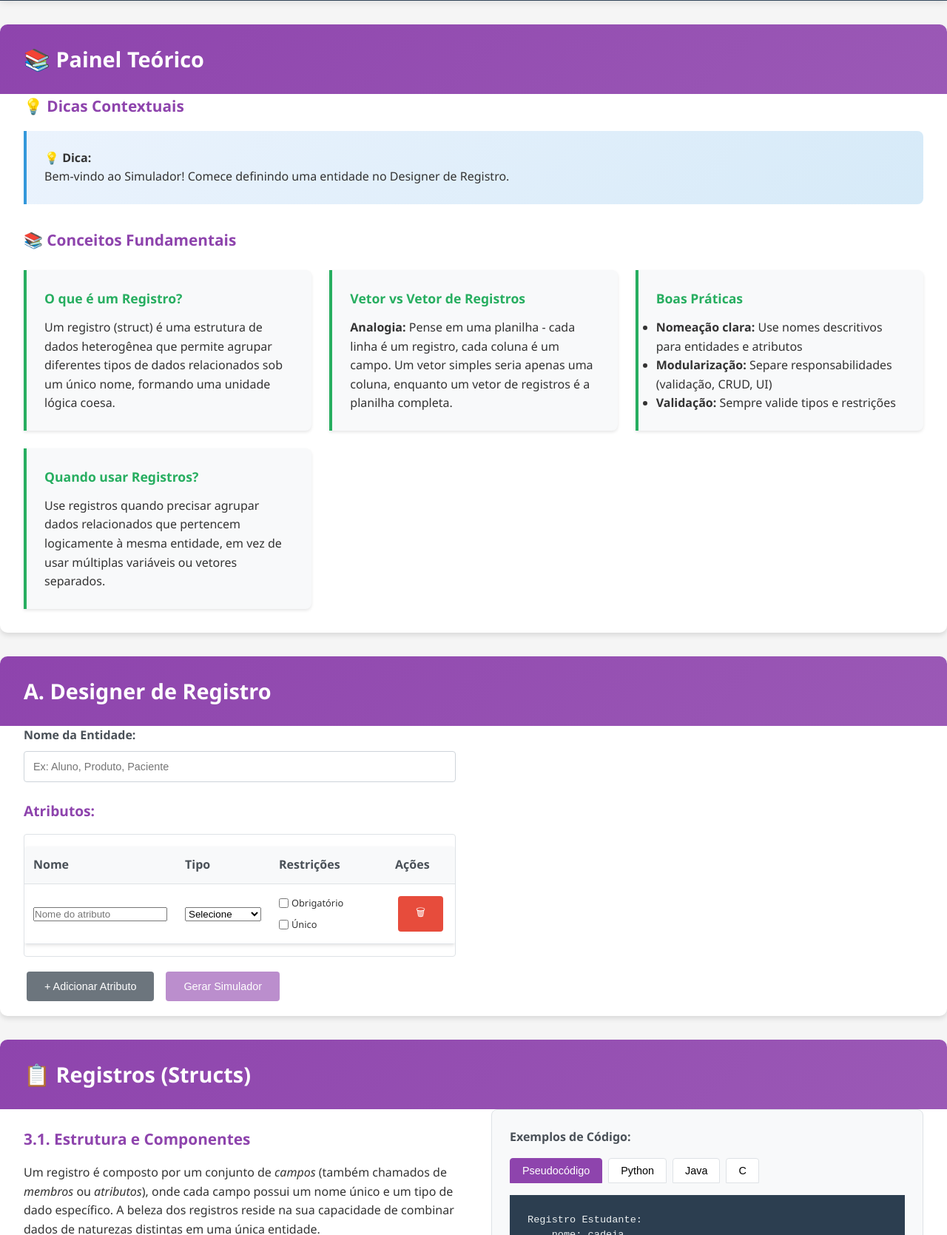
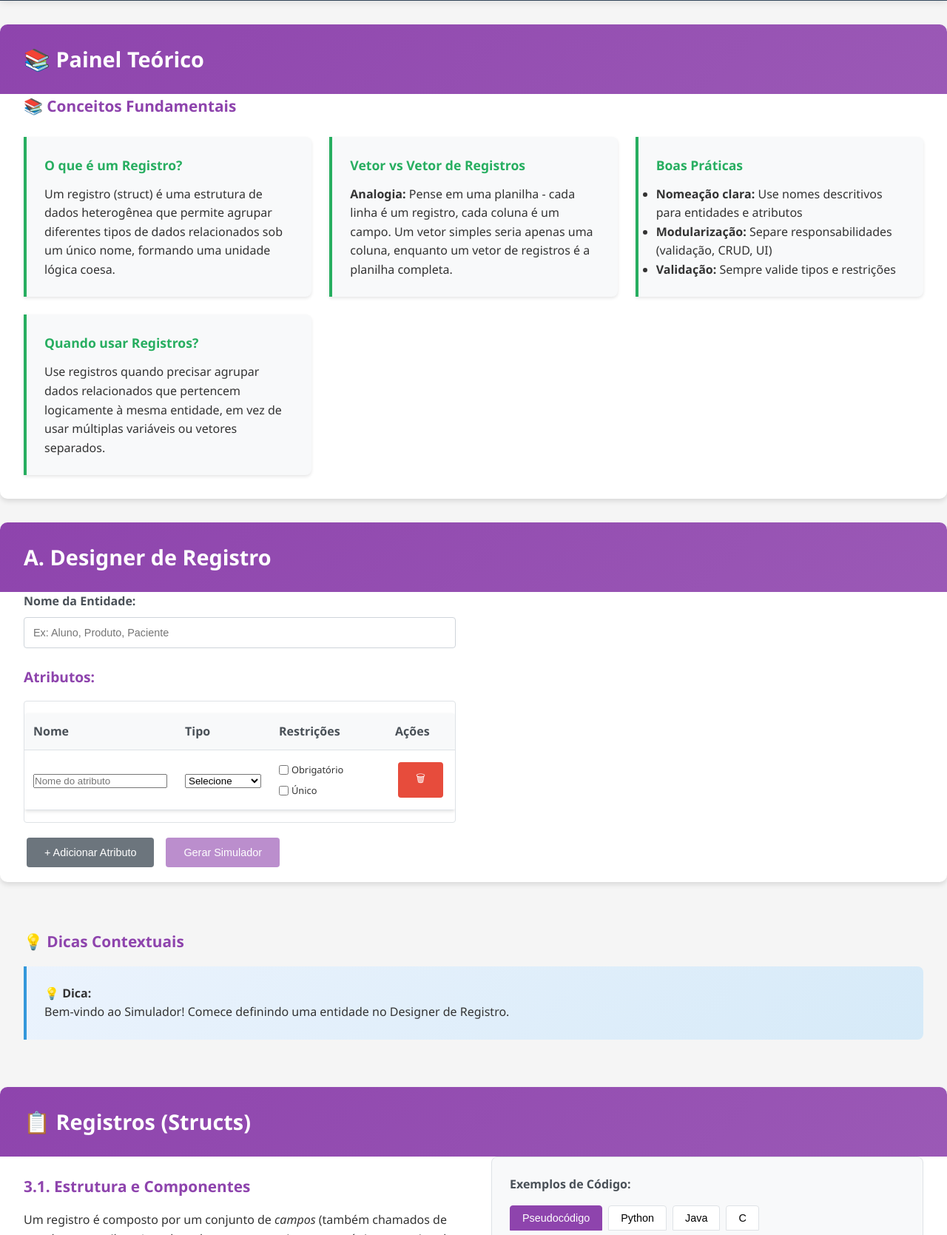
Before and after one commit to wcmendes/ed_modulo2, a plain HTML site: page index.html in a window 1280 px wide. Shown: the part 280-1949 px from the top of the page at 74% size. Drawn offline with Linux system fonts and the light colour scheme.

Commit message:
Correçao de posição das dicas
Correçao de posição das dicas

```diff
--- a/index.html
+++ b/index.html
@@ -27,15 +27,6 @@
             <h2>📚 Painel Teórico</h2>
 
             <div class="theory-content">
-                <div class="theory-section">
-                    <h3>💡 Dicas Contextuais</h3>
-
-                    <div class="tip-box" id="tipBox">
-                        <p><strong>Bem-vindo ao Simulador!</strong></p>
-                        <p>Comece definindo uma entidade no simulador abaixo. Um <strong>registro</strong> é uma estrutura que agrupa dados heterogêneos (diferentes tipos) sob um único nome.</p>
-                    </div>
-                </div>
-
                 <div class="theory-section">
                     <h3>📚 Conceitos Fundamentais</h3>
 
@@ -168,7 +159,16 @@
                 </div>
             </div>
         </section>
+        <div class="theory-content">
+                <div class="theory-section">
+                    <h3>💡 Dicas Contextuais</h3>
 
+                    <div class="tip-box" id="tipBox">
+                        <p><strong>Bem-vindo ao Simulador!</strong></p>
+                        <p>Comece definindo uma entidade no simulador abaixo. Um <strong>registro</strong> é uma estrutura que agrupa dados heterogêneos (diferentes tipos) sob um único nome.</p>
+                    </div>
+                </div>
+        </div>
         <!-- Seção Registros - Largura total -->
         <section id="registros" class="full-width-section">
             <h2>📋 Registros (Structs)</h2>
```
